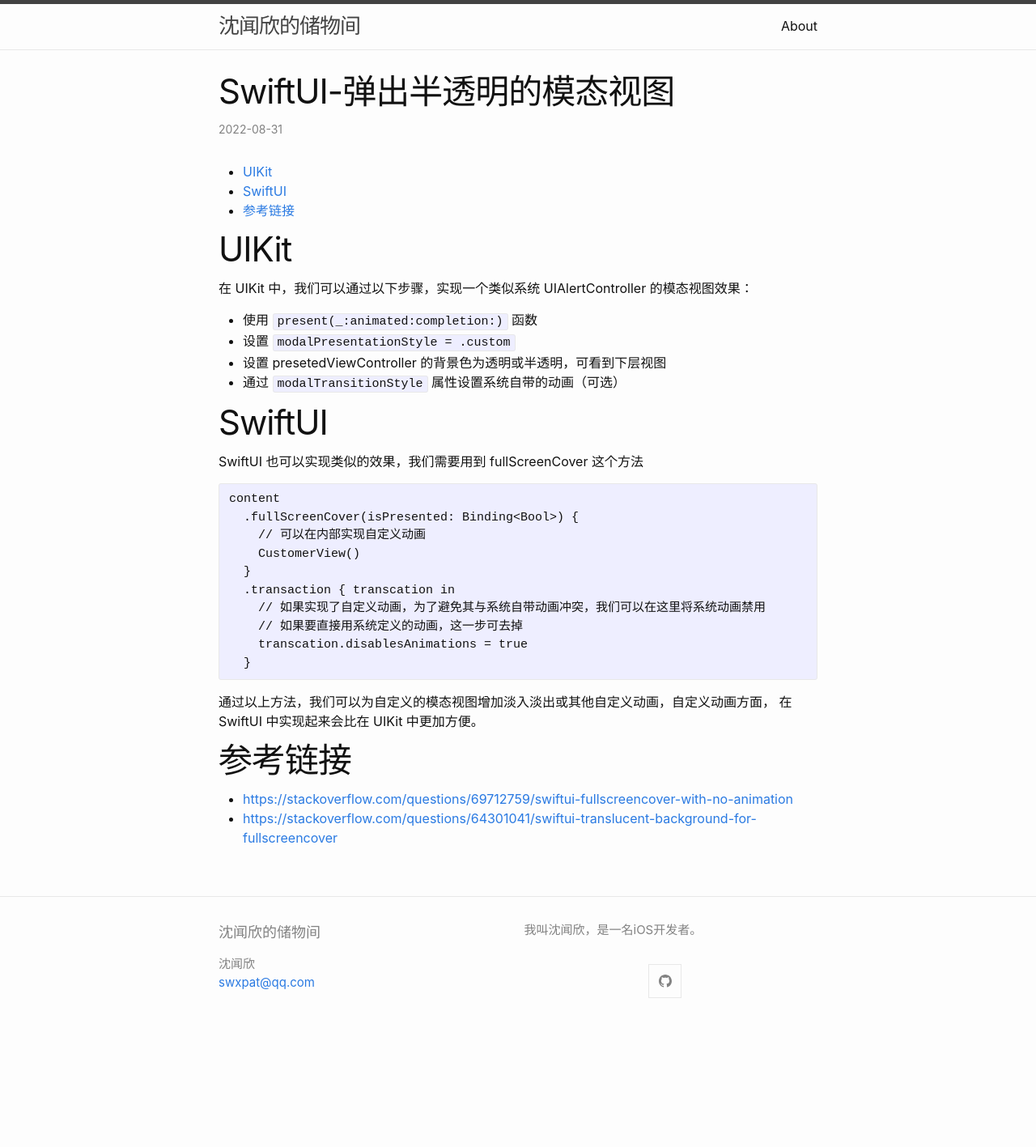
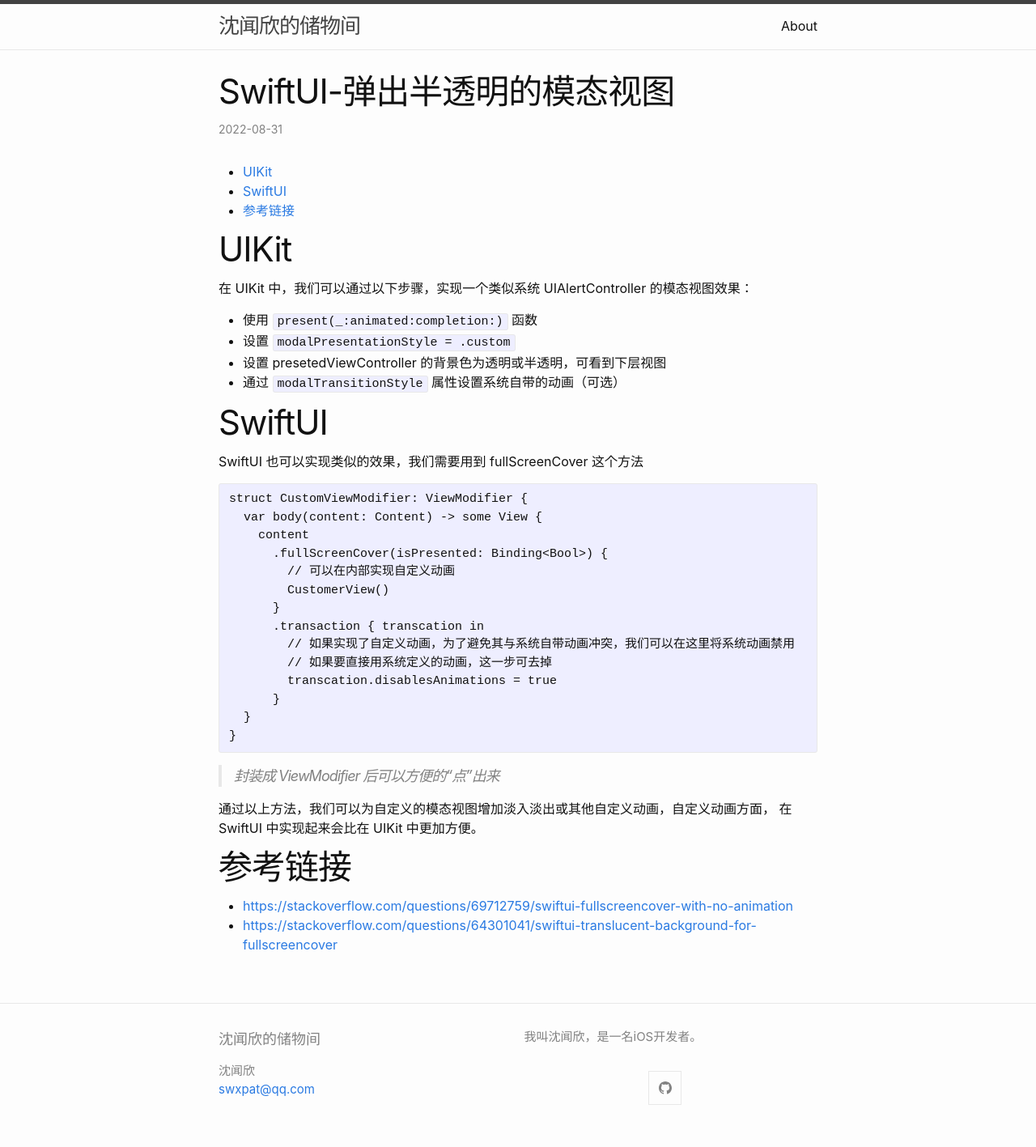
Before and after one commit to PatShen/PatShen.github.io, a Jekyll site: the page built from _posts/2022-08-31-SwiftUI-弹出半透明的模态视图.md, in a window 1280 px wide. Shown: the whole page at 81% size. Built offline with Jekyll 4.4.1, drawn with Linux system fonts in a browser that asks for light colours; before the commit the page ends 1285 px from its top, so only the background shows below that.

Commit message:
Update 2022-08-31-SwiftUI-弹出半透明的模态视图.md

````diff
--- a/_posts/2022-08-31-SwiftUI-弹出半透明的模态视图.md
+++ b/_posts/2022-08-31-SwiftUI-弹出半透明的模态视图.md
@@ -22,17 +22,22 @@ tag: iOS, Swift, SwiftUI, Modal View, Presentation modifiers
 SwiftUI 也可以实现类似的效果，我们需要用到 fullScreenCover 这个方法
 
 ```Swift
-content
-  .fullScreenCover(isPresented: Binding<Bool>) {
-    // 可以在内部实现自定义动画
-    CustomerView()
+struct CustomViewModifier: ViewModifier {
+  var body(content: Content) -> some View {
+    content
+      .fullScreenCover(isPresented: Binding<Bool>) {
+        // 可以在内部实现自定义动画
+        CustomerView()
+      }
+      .transaction { transcation in
+        // 如果实现了自定义动画，为了避免其与系统自带动画冲突，我们可以在这里将系统动画禁用
+        // 如果要直接用系统定义的动画，这一步可去掉
+        transcation.disablesAnimations = true
+      }
   }
-  .transaction { transcation in
-    // 如果实现了自定义动画，为了避免其与系统自带动画冲突，我们可以在这里将系统动画禁用
-    // 如果要直接用系统定义的动画，这一步可去掉
-    transcation.disablesAnimations = true
-  }
+}
 ```
+> 封装成 ViewModifier 后可以方便的“点”出来
 
 通过以上方法，我们可以为自定义的模态视图增加淡入淡出或其他自定义动画，自定义动画方面， 在 SwiftUI 中实现起来会比在 UIKit 中更加方便。
 
````
